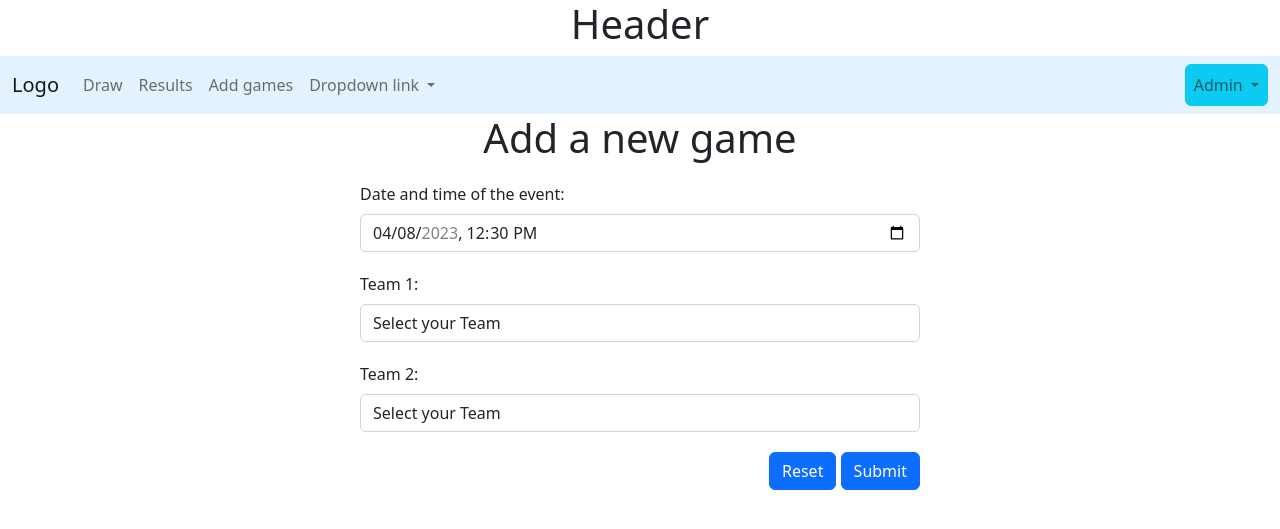
After one commit to paul-khouri/testsfordbflask, a Flask app: page /addgame in a window 1280 px wide. The commit adds this page. Shown: the top 529 px of the page. Run offline with Flask 3, Linux system fonts and the light colour scheme; data comes from the database, SQL or seed files in the repository; both versions use the stored data as it was after the commit.

Commit message:
Created a select drop down for adding teams, rebuilt server for new db design

```diff
--- a/db_functions.py
+++ b/db_functions.py
@@ -126,6 +126,20 @@ def netball():
     sql_path = 'data_netball/netball_install.sql'
     db_path = 'data_netball/netball.sqlite'
     execute_external_script(sql_path, db_path)
+    csv_path='data_netball/DBPracticeSheets-matches.csv'
+    csv_data = file_reader(csv_path)
+    csv_data.pop(0)
+    sql = """ insert into draw(draw_date, team_1, team_2)
+values(?,
+       (select team_id from team where team_name = ?),
+       (select team_id from team where team_name = ?)
+       );"""
+    for row in csv_data:
+        values_tuple=(row[0], row[1], row[3])
+        #print(values_tuple)
+        result = run_commit_query(sql, values_tuple, db_path)
+        if not result:
+            print(values_tuple)
 
 
 if __name__ == "__main__":
--- a/server.py
+++ b/server.py
@@ -9,17 +9,31 @@ db_path = 'data_netball/netball.sqlite'
 
 @app.route('/')
 def index():
-    sql = """select game_id, strftime('%Y-%m-%d ', game_date) as "Date", strftime('%H:%M', game_date) as "Time", team_1, team_2 from game"""
-    draw = run_search_query_tuples(sql,(),db_path, True)
+    sql = """ select d.draw_id as "game_id",
+    strftime('%Y-%m-%d ', d.draw_date) as "Date",
+    strftime('%H:%M', d.draw_date) as "Time",
+    b.team_name as "team_1",
+    c.team_name as "team_2"
+    from draw d
+    join team b on  d.team_1 = b.team_id
+    join team c on  d.team_2 = c.team_id """
+    draw = run_search_query_tuples(sql, (), db_path, True)
     return render_template("netball.html", games=draw)
 
 
 @app.route('/results')
 def results():
-    sql = """select strftime('%Y-%m-%d ', game_date) as "Date", team_1,score_1, team_2, score_2 from game"""
+    sql = """ select d.draw_id as "game_id",
+    strftime('%Y-%m-%d ', d.draw_date) as "Date",
+    d.score_1 as "score_1",
+    d.score_2 as "score_2",
+    b.team_name as "team_1",
+    c.team_name as "team_2"
+    from draw d
+    join team b on  d.team_1 = b.team_id
+    join team c on  d.team_2 = c.team_id """
     scores = run_search_query_tuples(sql,(),db_path, True)
     return render_template("results.html", scores=scores)
-
 
 
 @app.route('/addscore' , methods=['GET', 'POST'])
@@ -27,15 +41,21 @@ def addscore():
     data = request.args
     print(data)
     if request.method == 'GET':
-        sql="""select team_1, score_1, team_2, score_2 from game where game_id=? """
-        value_tuple=(data['id'])
-        team_data = run_search_query_tuples(sql, value_tuple, db_path, True)
-        print(team_data[0])
+        sql = """select
+        b.team_name as "team_1",
+        c.team_name as "team_2"
+        from draw d
+        join team b on  d.team_1 = b.team_id
+        join team c on  d.team_2 = c.team_id
+        where d.draw_id = ?"""
+        values_tuple = (data['id'],)
+        print(type(values_tuple))
+        team_data = run_search_query_tuples(sql, values_tuple, db_path, True)
         return render_template("netball_U_score.html", team_data=team_data[0], id=data['id'])
     elif request.method == 'POST':
         f = request.form
         print(f)
-        sql="update game set score_1=?,score_2=? where game_id=?"
+        sql="update draw set score_1=?,score_2=? where draw_id=?"
         values_tuple = (f['score_1'],f['score_2'],data['id'])
         result = run_commit_query(sql, values_tuple,db_path)
         return redirect(url_for('index'))
@@ -47,7 +67,17 @@ def allscores():
     complete = False
     if 'complete' in data.keys():
         complete = True
-    sql = """select game_id,game_date, team_1, score_1, team_2, score_2 from game """
+    sql = """ select
+        d.draw_id as "game_id",
+        d.draw_date as "game_date",
+        d.score_1 as "score_1",
+        d.score_2 as "score_2",
+        b.team_name as "team_1",
+        c.team_name as "team_2"
+        from draw d
+        join team b on  d.team_1 = b.team_id
+        join team c on  d.team_2 = c.team_id
+        """
     value_tuple = ()
     team_data = run_search_query_tuples(sql, value_tuple, db_path, True)
     if request.method == 'GET':
@@ -56,16 +86,30 @@ def allscores():
         data = request.args
         f = request.form
         print(f)
-        for k in f.keys():
-            x=k.split(",")
-            print(x)
-
-        sql = "update game set score_1=?,score_2=? where game_id=?"
+        sql = "update draw set score_1=?,score_2=? where draw_id=?"
         values_tuple = (f['score_1'], f['score_2'], data['id'])
         result = run_commit_query(sql, values_tuple, db_path)
         return redirect(url_for('allscores', complete="True"))
 
 
+@app.route('/addgame', methods=['GET', 'POST'])
+def addgame():
+    if request.method == "GET":
+        sql = "select team_id, team_name from team"
+        values_tuple=()
+        result = run_search_query_tuples(sql,values_tuple,db_path, True)
+        return render_template("addgame.html", teams=result)
+    elif request.method == "POST":
+        f = request.form
+        print(f)
+        draw_date = f['draw_date'].replace("T", " ")
+        print(draw_date)
+        sql = """ insert into draw( draw_date, team_1, team_2)
+        values(?,?,?)"""
+        values_tuple = (draw_date, f['team_1'], f['team_2'])
+        result = run_commit_query(sql, values_tuple, db_path)
+        return redirect(url_for('index'))
+
 
 if __name__ == "__main__":
     app.run(debug=True)
--- /dev/null
+++ b/templates/addgame.html
@@ -0,0 +1,62 @@
+{% extends "layout.html" %}
+
+{% block content %}
+<style>
+    form{
+
+        max-width: 600px;
+        margin: auto;
+    }
+    form > div{
+        margin: 20px;
+    }
+</style>
+<div class="container-sm">
+    <div class="text-center"> <h1>Add a new game</h1></div>
+<form action="{{url_for('addgame')}}" method="POST">
+    <div>
+            <label for="event" class="form-label"> Date and time of the event:</label>
+            <input id="event"
+                   class="form-control"
+                   type="datetime-local"
+                   name="draw_date"
+                   min="2023-01-01T00:00"
+                   max="2023-12-31T00:00"
+                   value = "2023-04-08T12:30"
+                   required />
+            <span class="validity"></span>
+      </div>
+       <div>
+           <label for="team1" class="form-label"> Team 1:</label>
+            <select class="form-control" name="team_1" id="team1" required>
+                <option value=""> Select your Team</option>
+                {%  for row in teams %}
+                    <option value="{{ row['team_id']}}">{{ row['team_name']}}</option>
+                {%  endfor %}
+            </select>
+       </div>
+        <div>
+           <label for="team2" class="form-label"> Team 2:</label>
+            <select class="form-control" name="team_2" id="team2" required>
+                                <option value=""> Select your Team</option>
+                {%  for row in teams %}
+                    <option value="{{ row['team_id']}}">{{ row['team_name']}}</option>
+                {%  endfor %}
+            </select>
+        </div>
+    <div class="text-end mb-2">
+        <button type="reset" class="btn btn-primary">Reset</button>
+        <button type="submit" class="btn btn-primary">Submit</button>
+    </div>
+</form>
+    <script>
+        let a = document.querySelector("#team1")
+        //a.value="WGC"
+         let b = document.querySelector("#team2")
+        //b.value="Hot Shots 1"
+    </script>
+</div>
+
+
+
+{% endblock %}
--- a/templates/layout.html
+++ b/templates/layout.html
@@ -34,7 +34,7 @@
           <a class="nav-link" href = "{{ url_for('results') }}"> Results</a>
         </li>
         <li class="nav-item">
-          <a class="nav-link" href="">Link</a>
+          <a class="nav-link" href="{{ url_for('addgame') }}">Add games</a>
         </li>
        <li class="nav-item dropdown">
           <a class="nav-link dropdown-toggle" href="#" id="navbarDropdownMenuLink" role="button" data-bs-toggle="dropdown" aria-expanded="false">
```
Also changed, not shown: data_netball/DBPracticeSheets-matches.csv (added, +7 -0 lines), data_netball/netball_install.sql (+2 -12 lines), server_old.py (added, +72 -0 lines), templates/netball.html (+1 -11 lines), data_netball/netball.sqlite.
